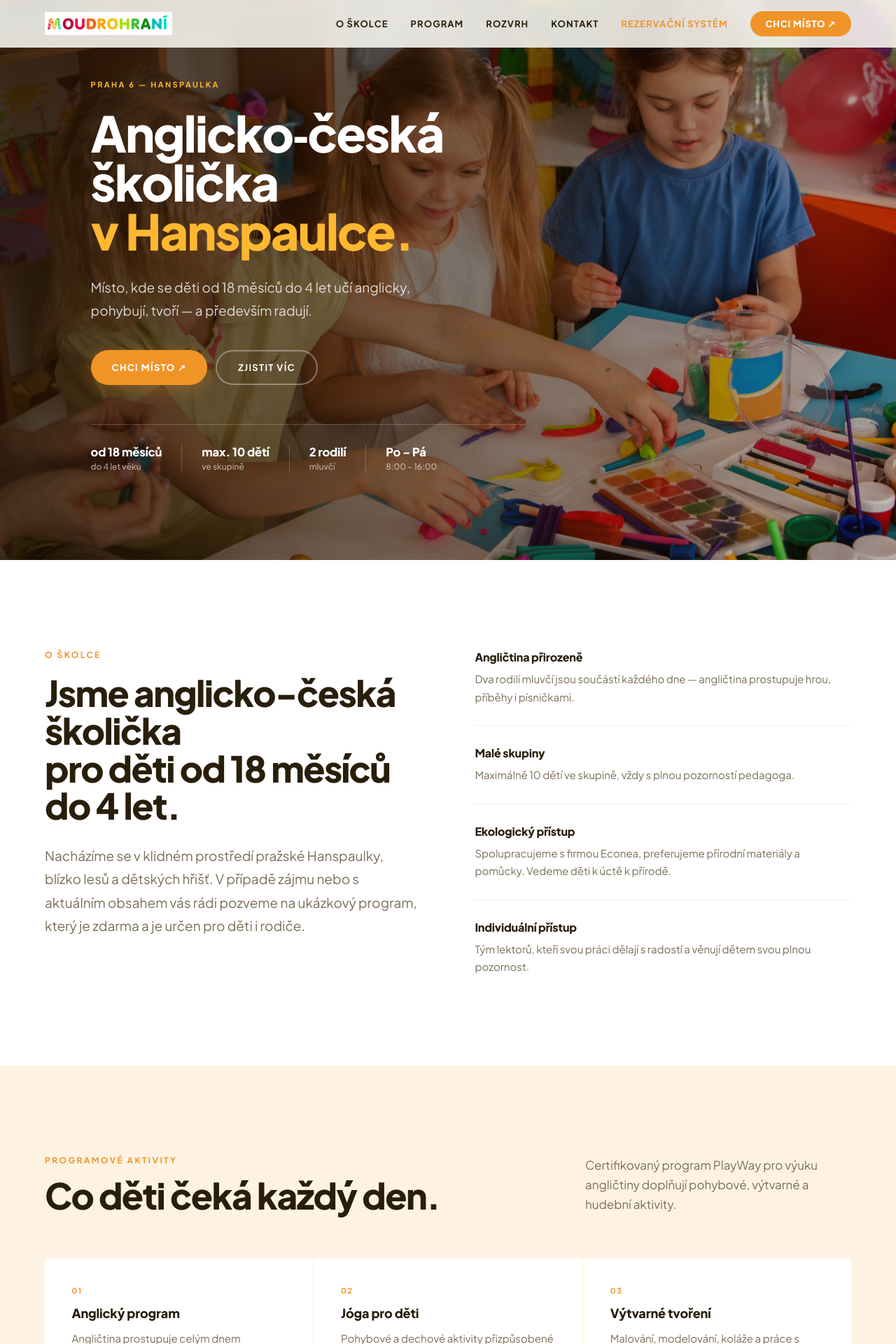
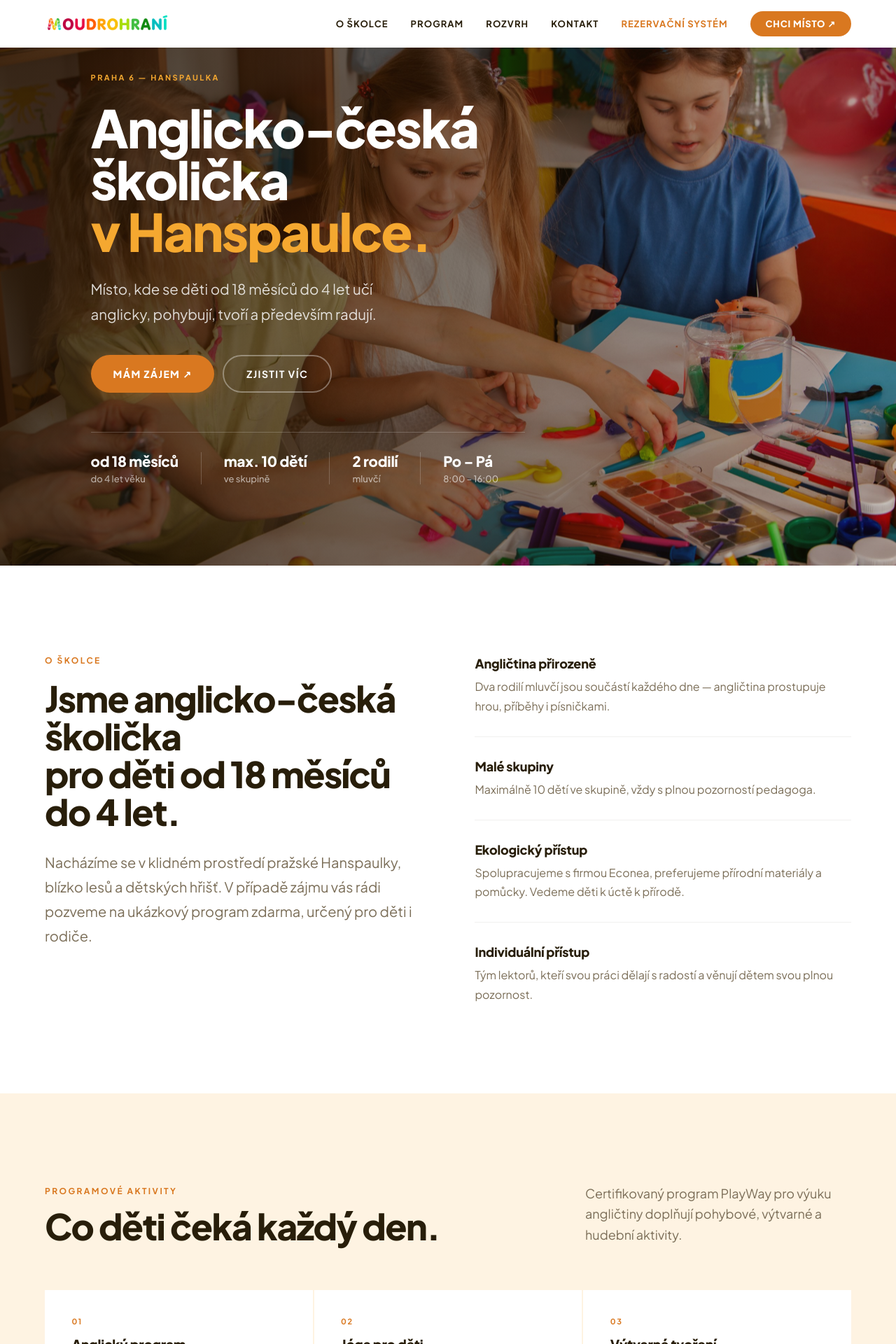
Before and after one commit to petrprivratsky98/moudrohrani, a Next.js app: page / in a window 1280 px wide. Shown: the top 1920 px of the page at 70% size. Built offline with nearby package versions, Linux system fonts and the light colour scheme.

Commit message:
Polish: solid nav bg, softer orange, bigger fonts, Mam zajem CTA

```diff
--- a/app/components/Colors.js
+++ b/app/components/Colors.js
@@ -1,8 +1,8 @@
 export const C = {
   cream:  '#FFFEF8',
   sand:   '#FEF3E2',
-  orange: '#F09428',
-  amber:  '#FFB830',
+  orange: '#D97820',
+  amber:  '#F5A830',
   green:  '#52A870',
   ink:    '#281E0A',
   muted:  '#7B6E58',
--- a/app/components/Nav.js
+++ b/app/components/Nav.js
@@ -33,11 +33,9 @@ export function Nav() {
         padding: '0 clamp(20px, 5vw, 64px)',
         height: 68,
         display: 'flex', justifyContent: 'space-between', alignItems: 'center',
-        background: scrolled ? C.white : 'rgba(255,254,248,0.85)',
-        backdropFilter: 'blur(12px)',
-        boxShadow: scrolled ? '0 2px 16px rgba(40,30,10,0.08)' : 'none',
-        borderBottom: scrolled ? `1px solid rgba(40,30,10,0.06)` : '1px solid transparent',
-        transition: 'all 0.3s',
+        background: C.white,
+        boxShadow: scrolled ? '0 2px 16px rgba(40,30,10,0.08)' : '0 1px 0 rgba(40,30,10,0.06)',
+        transition: 'box-shadow 0.3s',
       }}>
         <a href="#" onClick={() => setMenuOpen(false)} style={{
           textDecoration: 'none', display: 'flex', alignItems: 'center',
--- a/app/page.js
+++ b/app/page.js
@@ -46,36 +46,36 @@ function Hero() {
           }}>Praha 6 — Hanspaulka</div>
 
           <h1 style={{
-            fontSize: 'clamp(40px,5.5vw,76px)', fontWeight: 900,
+            fontSize: 'clamp(42px,5.8vw,80px)', fontWeight: 900,
             color: C.white, lineHeight: 1.0, letterSpacing: '-0.03em', marginBottom: 28,
           }}>
-            Anglicko&#8209;česká<br/>školička<br/>
+            Anglicko-česká<br/>školička<br/>
             <span style={{color: C.amber}}>v Hanspaulce.</span>
           </h1>
 
           <p style={{
-            fontSize: 'clamp(16px,1.5vw,19px)', color: 'rgba(255,255,255,0.8)',
+            fontSize: 'clamp(17px,1.6vw,21px)', color: 'rgba(255,255,255,0.82)',
             lineHeight: 1.75, maxWidth: 460, marginBottom: 40,
           }}>
             Místo, kde se děti od 18 měsíců do 4 let učí anglicky,
-            pohybují, tvoří — a především radují.
+            pohybují, tvoří a především radují.
           </p>
 
           <div style={{display: 'flex', gap: 12, flexWrap: 'wrap', marginBottom: 56}}>
             <a href="#kontakt" style={{
               display: 'inline-flex', alignItems: 'center',
-              padding: '15px 30px', borderRadius: 100,
+              padding: '16px 32px', borderRadius: 100,
               background: C.orange, color: C.white,
-              fontSize: 13, fontWeight: 800,
+              fontSize: 14, fontWeight: 800,
               textTransform: 'uppercase', letterSpacing: '0.1em',
               boxShadow: `0 6px 24px ${C.orange}55`,
               textDecoration: 'none',
-            }}>Chci místo ↗</a>
+            }}>Mám zájem ↗</a>
             <a href="#o-skolce" style={{
               display: 'inline-flex', alignItems: 'center',
-              padding: '15px 30px', borderRadius: 100,
+              padding: '16px 32px', borderRadius: 100,
               border: '2px solid rgba(255,255,255,0.35)', color: C.white,
-              fontSize: 13, fontWeight: 700,
+              fontSize: 14, fontWeight: 700,
               textTransform: 'uppercase', letterSpacing: '0.1em',
               textDecoration: 'none',
             }}>Zjistit víc</a>
@@ -89,13 +89,13 @@ function Hero() {
           }}>
             {stats.map(({num, label}, i) => (
               <div key={label} style={{
-                paddingRight: i < stats.length - 1 ? 28 : 0,
+                paddingRight: i < stats.length - 1 ? 32 : 0,
                 borderRight: i < stats.length - 1 ? '1px solid rgba(255,255,255,0.2)' : 'none',
-                marginRight: i < stats.length - 1 ? 28 : 0,
+                marginRight: i < stats.length - 1 ? 32 : 0,
                 marginBottom: 12,
               }}>
-                <div style={{fontSize: 'clamp(14px,1.3vw,17px)', fontWeight: 800, color: C.white, letterSpacing: '-0.01em'}}>{num}</div>
-                <div style={{fontSize: 12, fontWeight: 500, color: 'rgba(255,255,255,0.6)', marginTop: 3}}>{label}</div>
+                <div style={{fontSize: 'clamp(17px,1.6vw,21px)', fontWeight: 800, color: C.white, letterSpacing: '-0.01em'}}>{num}</div>
+                <div style={{fontSize: 13, fontWeight: 500, color: 'rgba(255,255,255,0.6)', marginTop: 4}}>{label}</div>
               </div>
             ))}
           </div>
@@ -127,33 +127,32 @@ function OShkolce() {
           <div>
             <div style={{fontSize: 12, fontWeight: 700, letterSpacing: '0.2em', textTransform: 'uppercase', color: C.orange, marginBottom: 20}}>O školce</div>
             <h2 style={{
-              fontSize: 'clamp(32px,4vw,56px)', fontWeight: 900,
+              fontSize: 'clamp(34px,4vw,58px)', fontWeight: 900,
               color: C.ink, letterSpacing: '-0.03em', lineHeight: 1.05, marginBottom: 28,
             }}>
               Jsme anglicko-česká školička<br/>pro děti od 18 měsíců do 4 let.
             </h2>
             <p style={{
-              fontSize: 'clamp(16px,1.5vw,19px)', color: C.muted,
+              fontSize: 'clamp(17px,1.6vw,20px)', color: C.muted,
               lineHeight: 1.75, margin: 0,
             }}>
               Nacházíme se v klidném prostředí pražské Hanspaulky, blízko lesů a dětských hřišť.
-              V případě zájmu nebo s aktuálním obsahem vás rádi pozveme na ukázkový program,
-              který je zdarma a je určen pro děti i rodiče.
+              V případě zájmu vás rádi pozveme na ukázkový program zdarma, určený pro děti i rodiče.
             </p>
           </div>
 
           <div style={{display: 'flex', flexDirection: 'column', gap: 0}}>
             {points.map(({title, text}, i) => (
               <div key={title} style={{
-                paddingTop: i === 0 ? 0 : 28,
-                paddingBottom: i < points.length - 1 ? 28 : 0,
+                paddingTop: i === 0 ? 0 : 30,
+                paddingBottom: i < points.length - 1 ? 30 : 0,
                 borderBottom: i < points.length - 1 ? `1px solid ${C.ink}10` : 'none',
               }}>
                 <div style={{
-                  fontSize: 16, fontWeight: 800, color: C.ink,
+                  fontSize: 18, fontWeight: 800, color: C.ink,
                   marginBottom: 8, letterSpacing: '-0.01em',
                 }}>{title}</div>
-                <p style={{fontSize: 15, color: C.muted, lineHeight: 1.7, margin: 0}}>{text}</p>
+                <p style={{fontSize: 16, color: C.muted, lineHeight: 1.7, margin: 0}}>{text}</p>
               </div>
             ))}
           </div>
@@ -189,7 +188,7 @@ function Program() {
               Co děti čeká každý den.
             </h2>
           </div>
-          <p style={{fontSize: 17, color: C.muted, lineHeight: 1.65, maxWidth: 380, margin: 0}}>
+          <p style={{fontSize: 18, color: C.muted, lineHeight: 1.65, maxWidth: 380, margin: 0}}>
             Certifikovaný program PlayWay pro výuku angličtiny doplňují pohybové, výtvarné a hudební aktivity.
           </p>
         </div>
@@ -198,14 +197,14 @@ function Program() {
           {items.map(({num, title, text}) => (
             <div key={num} style={{
               background: C.white,
-              padding: 'clamp(28px,3vw,40px)',
+              padding: 'clamp(28px,3vw,44px)',
             }}>
               <div style={{
                 fontSize: 11, fontWeight: 700, letterSpacing: '0.15em',
                 color: C.orange, marginBottom: 14,
               }}>{num}</div>
-              <div style={{fontSize: 18, fontWeight: 800, color: C.ink, marginBottom: 12, letterSpacing: '-0.01em'}}>{title}</div>
-              <p style={{fontSize: 15, color: C.muted, lineHeight: 1.7, margin: 0}}>{text}</p>
+              <div style={{fontSize: 19, fontWeight: 800, color: C.ink, marginBottom: 12, letterSpacing: '-0.01em'}}>{title}</div>
+              <p style={{fontSize: 16, color: C.muted, lineHeight: 1.7, margin: 0}}>{text}</p>
             </div>
           ))}
         </div>
@@ -248,18 +247,17 @@ function Rozvrh() {
               Jak probíhá<br/>každý den?
             </h2>
             <p style={{
-              fontSize: 'clamp(16px,1.5vw,19px)', color: 'rgba(255,255,255,0.75)',
-              lineHeight: 1.75, marginBottom: 28, maxWidth: 400,
+              fontSize: 'clamp(17px,1.6vw,20px)', color: 'rgba(255,255,255,0.8)',
+              lineHeight: 1.75, marginBottom: 24, maxWidth: 400,
             }}>
               Program probíhá od pondělí do pátku od 8:00 do 13:00.
               V případě zájmu je možnost docházky do 16:00.
             </p>
             <p style={{
-              fontSize: 15, color: 'rgba(255,255,255,0.55)',
+              fontSize: 16, color: 'rgba(255,255,255,0.6)',
               lineHeight: 1.65, margin: '0 0 40px',
             }}>
-              Časový harmonogram je orientační —<br/>
-              přizpůsobujeme ho potřebám dětí a situaci.
+              Časový harmonogram je orientační — přizpůsobujeme ho potřebám dětí a situaci.
             </p>
             <a href="#kontakt" style={{
               display: 'inline-flex', alignItems: 'center',
@@ -283,10 +281,10 @@ function Rozvrh() {
                 marginBottom: i < activities.length - 1 ? 18 : 0,
               }}>
                 <div style={{
-                  fontSize: 12, fontWeight: 700, color: 'rgba(255,255,255,0.6)',
-                  minWidth: 96, paddingTop: 2, flexShrink: 0, letterSpacing: '0.02em',
+                  fontSize: 13, fontWeight: 700, color: 'rgba(255,255,255,0.65)',
+                  minWidth: 104, paddingTop: 2, flexShrink: 0, letterSpacing: '0.02em',
                 }}>{time}</div>
-                <div style={{fontSize: 15, color: C.white, lineHeight: 1.45}}>{label}</div>
+                <div style={{fontSize: 16, color: C.white, lineHeight: 1.45}}>{label}</div>
               </div>
             ))}
           </div>
```
